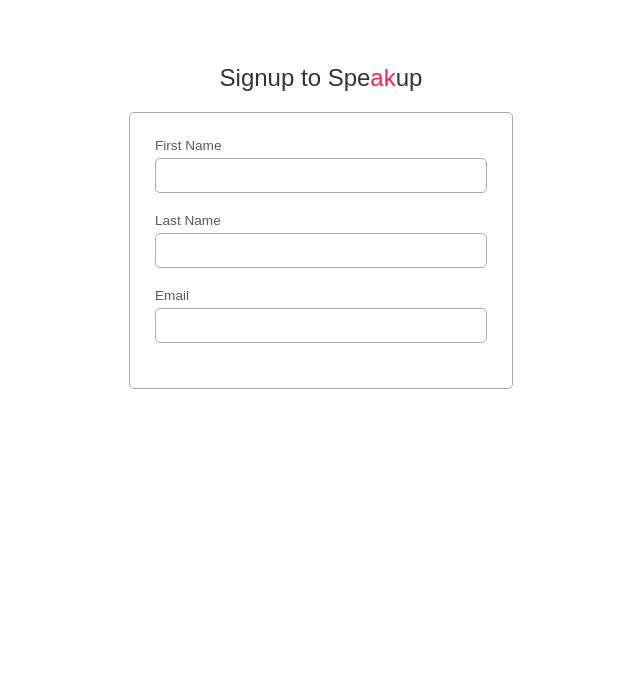
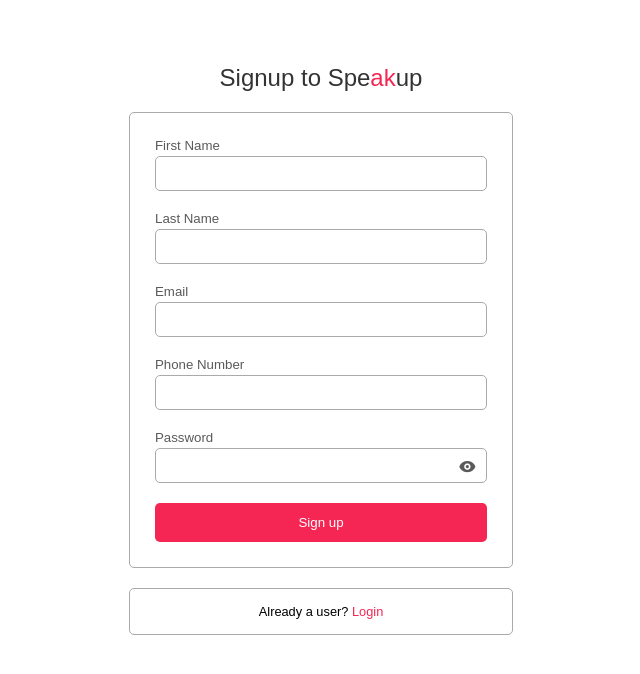
Before and after one commit to atevadd/Speakup, a Vue app: page /signup in a window 1280 px wide. Shown: the top 674 px of the page, without its empty margins (319-959 px from the left). Built offline with nearby package versions, Linux system fonts and the light colour scheme.

Commit message:
signup page created

```diff
--- a/src/components/Input.vue
+++ b/src/components/Input.vue
@@ -39,9 +39,9 @@
 
   label {
     display: block;
-    font-size: 0.85rem;
+    font-size: 0.83rem;
     color: #5a5a5a;
-    margin-bottom: 5px;
+    margin-bottom: 3px;
     text-transform: capitalize;
   }
 
@@ -61,7 +61,7 @@
   }
   .toggle-password {
     position: absolute;
-    top: 53%;
+    top: 50%;
     //   transform: translateY(%);
     right: 10px;
     font-size: 1.2rem;
--- a/src/views/Home.vue
+++ b/src/views/Home.vue
@@ -8,7 +8,7 @@
         <router-link :to="{ name: 'login' }" class="login-cta"
           >login</router-link
         >
-        <router-link :to="{ name: 'About' }" class="signup-cta"
+        <router-link :to="{ name: 'signup' }" class="signup-cta"
           >Signup</router-link
         >
       </nav>
@@ -24,7 +24,7 @@
         reiciendis minima dignissimos quisquam expedita tempora dolorem
         voluptatum hic doloribus harum?
       </p> -->
-      <router-link class="hero-cta" :to="{ name: 'About' }"
+      <router-link class="hero-cta" :to="{ name: 'signup' }"
         >Get Started</router-link
       >
     </section>
--- a/src/views/Signup.vue
+++ b/src/views/Signup.vue
@@ -11,17 +11,26 @@
       <Input id="fname" label="first name" inputtype="text" />
       <Input id="lname" label="last name" inputtype="text" />
       <Input id="email" label="email" inputtype="email" />
+      <Input id="tel" label="Phone number" inputtype="tel" />
+      <Input id="pass" label="password" inputtype="password" />
+      <Button buttonText="Sign up" type="submit" />
     </form>
+
+    <div class="login-container">
+      <p>Already a user? <router-link :to="{name: 'login'}">Login</router-link></p>
+    </div>
   </div>
 </template>
 
 <script>
 import Input from "@/components/Input.vue";
+import Button from "@/components/Button.vue";
 
 export default {
   name: "Signup",
   components: {
     Input,
+    Button,
   },
 };
 </script>
@@ -31,6 +40,13 @@
   width: 30%;
   margin: 5% auto;
   position: relative;
+
+  @include mobile{
+    width: 90%;
+  }
+  @include tablet{
+    width: 60%;
+  }
 
   .header {
     display: block;
@@ -59,5 +75,26 @@
     padding: 25px;
     border-radius: 5px;
   }
+
+  .login-container{
+    width: 100%;
+    padding: 15px;
+    text-align: center;
+    border: 1px solid #aaa;
+    border-radius: 5px;
+    margin-top: 20px;
+
+    p {
+      font-size: 0.8rem;
+    }
+
+    a {
+      color: #f52653;
+
+      &:hover {
+        text-decoration: underline;
+      }
+    }
+  }
 }
 </style>
```
